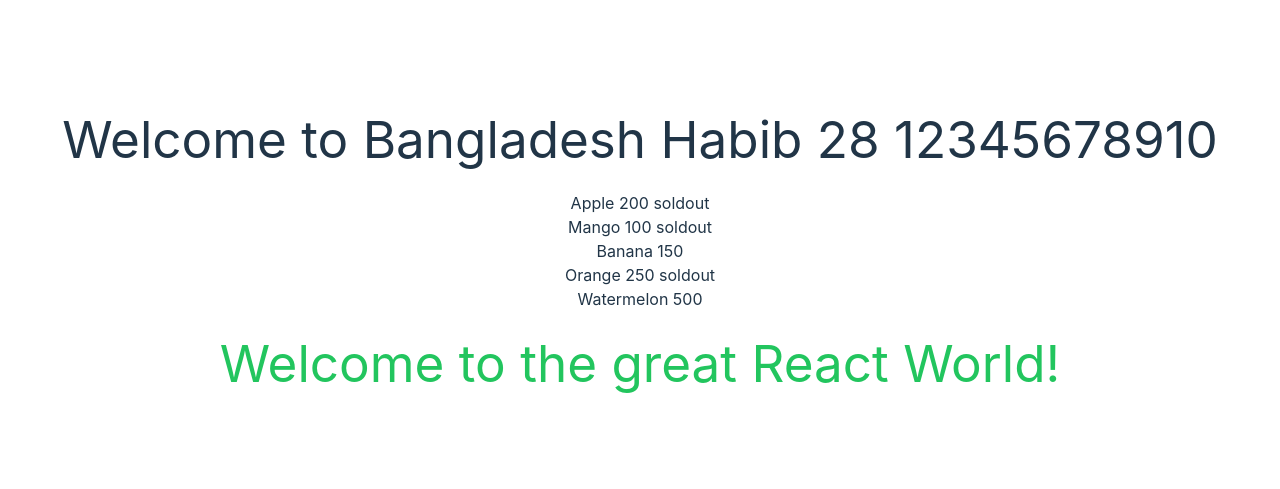
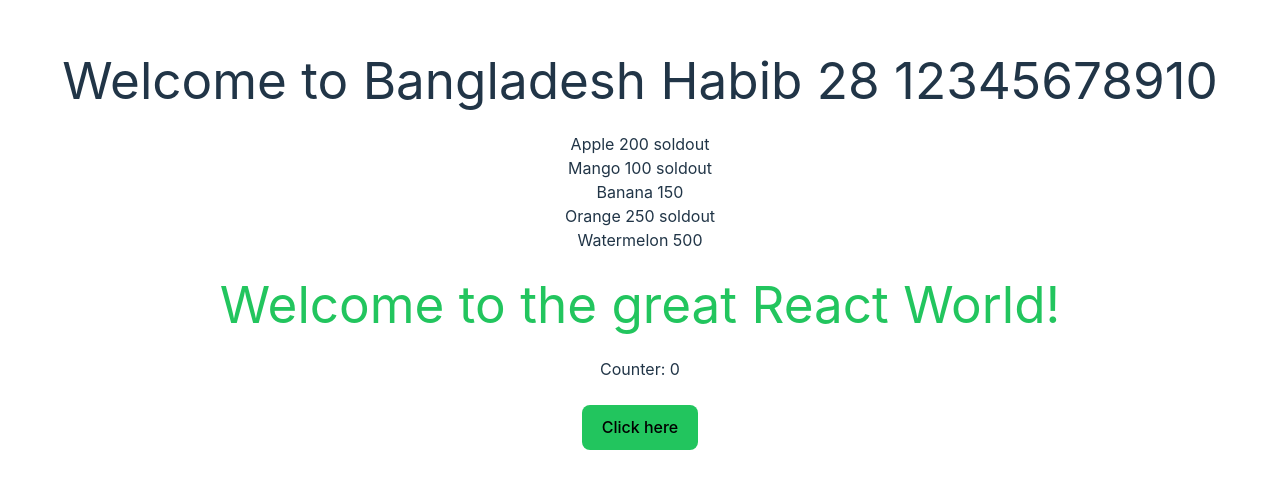
Before and after one commit to Habib16051/React-Practice, a React (Vite) app: page / in a window 1280 px wide. Shown: the part 149-638 px from the top of the page. Built offline with nearby package versions, Linux system fonts and the light colour scheme.

Commit message:
modified in the Message component

```diff
--- a/src/App.jsx
+++ b/src/App.jsx
@@ -4,6 +4,7 @@
 import Navbar from "./components/Navbar";
 import Fruits from "./components/Fruits";
 import ConditionalComponent from "./components/ConditionalComponent";
+import Message from "./components/Message";
 
 const person = {
   name: "Habib",
@@ -20,6 +21,8 @@
       <Fruits />
       <br />
       <ConditionalComponent />
+      <br />
+      <Message />
     </>
   );
 }
--- /dev/null
+++ b/src/components/Message.jsx
@@ -0,0 +1,20 @@
+import React, { useState } from "react";
+
+const Message = () => {
+  const [counter, setCounter] = useState(0);
+  return (
+    <>
+      <p>Counter: {counter}</p>
+      <br />
+
+      <button
+        className="bg-green-500 text-black"
+        onClick={() => setCounter(counter + 1)}
+      >
+        Click here
+      </button>
+    </>
+  );
+};
+
+export default Message;
```
